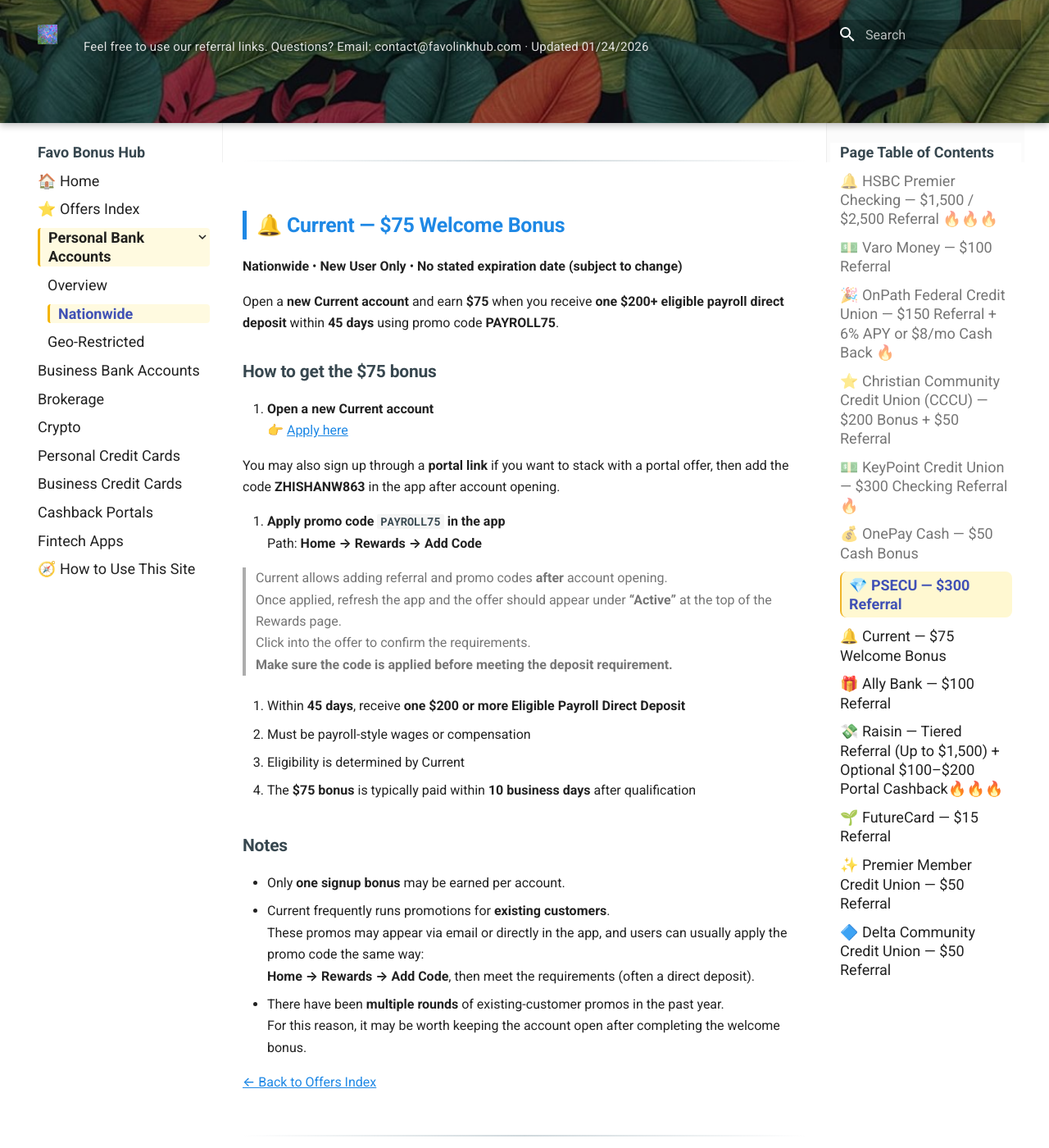
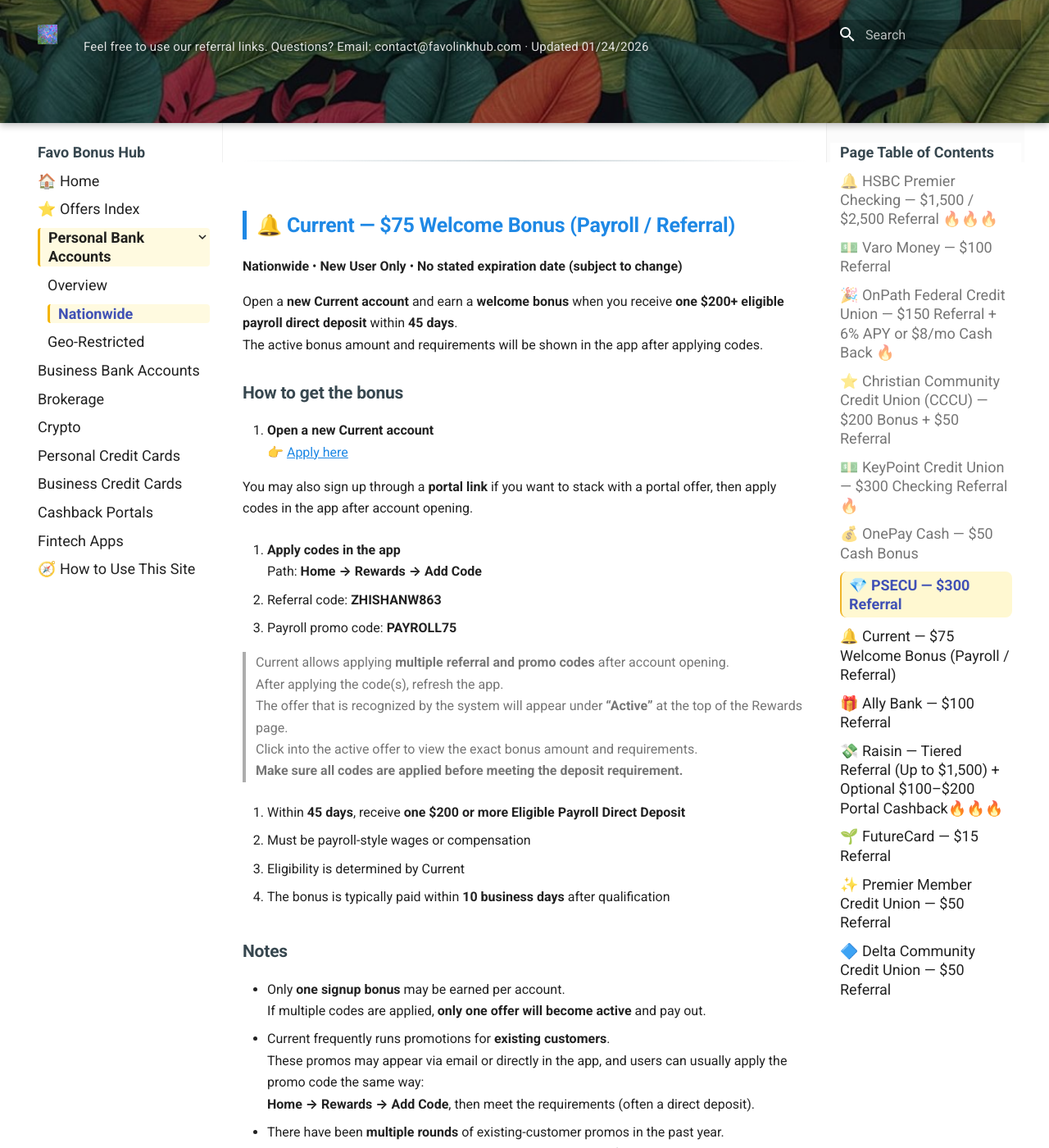
Before and after one commit to whispersofzephyr/favolinkhub-site, an MkDocs documentation site: the page built from docs/personal-bank-nationwide.md, in a window 1280 px wide and 1400 px high, scrolled down 12798 px. Shown: the whole window at 82% size. Built offline with MkDocs 1.6.1 and Material for MkDocs 9.7.7, drawn with Linux system fonts in a browser that asks for light colours.

Commit message:
Update personal-bank-nationwide.md

```diff
--- a/docs/personal-bank-nationwide.md
+++ b/docs/personal-bank-nationwide.md
@@ -462,36 +462,42 @@ You are **NOT eligible** if **any** of the following apply:
 ---
 
 <a id="current"></a>
-## 🔔 Current — $75 Welcome Bonus
+## 🔔 Current — $75 Welcome Bonus (Payroll / Referral)
 **Nationwide** • **New User Only** • **No stated expiration date (subject to change)**
 
-Open a **new Current account** and earn **$75** when you receive **one $200+ eligible payroll direct deposit** within **45 days** using promo code **PAYROLL75**.
+Open a **new Current account** and earn a **welcome bonus** when you receive **one $200+ eligible payroll direct deposit** within **45 days**.
+The active bonus amount and requirements will be shown in the app after applying codes.
 
-### How to get the $75 bonus
+### How to get the bonus
 
 1. **Open a new Current account**
    👉 [Apply here](https://current.com/get-started/?creator_code=ZHISHANW863)
 
-   You may also sign up through a **portal link** if you want to stack with a portal offer, then add the code **ZHISHANW863** in the app after account opening.
+   You may also sign up through a **portal link** if you want to stack with a portal offer, then apply codes in the app after account opening.
 
-2. **Apply promo code `PAYROLL75` in the app**
+2. **Apply codes in the app**
    Path: **Home → Rewards → Add Code**
 
-   > Current allows adding referral and promo codes **after** account opening.
-   > Once applied, refresh the app and the offer should appear under **“Active”** at the top of the Rewards page.
-   > Click into the offer to confirm the requirements.
-   > **Make sure the code is applied before meeting the deposit requirement.**
+   - Referral code: **ZHISHANW863**
+   - Payroll promo code: **PAYROLL75**
+
+   > Current allows applying **multiple referral and promo codes** after account opening.
+   > After applying the code(s), refresh the app.
+   > The offer that is recognized by the system will appear under **“Active”** at the top of the Rewards page.
+   > Click into the active offer to view the exact bonus amount and requirements.
+   > **Make sure all codes are applied before meeting the deposit requirement.**
 
 3. Within **45 days**, receive **one $200 or more Eligible Payroll Direct Deposit**
 
    - Must be payroll-style wages or compensation
    - Eligibility is determined by Current
 
-5. The **$75 bonus** is typically paid within **10 business days** after qualification
+4. The bonus is typically paid within **10 business days** after qualification
 
 ### Notes
 
 - Only **one signup bonus** may be earned per account.
+  If multiple codes are applied, **only one offer will become active** and pay out.
 - Current frequently runs promotions for **existing customers**.
   These promos may appear via email or directly in the app, and users can usually apply the promo code the same way:
   **Home → Rewards → Add Code**, then meet the requirements (often a direct deposit).
```
